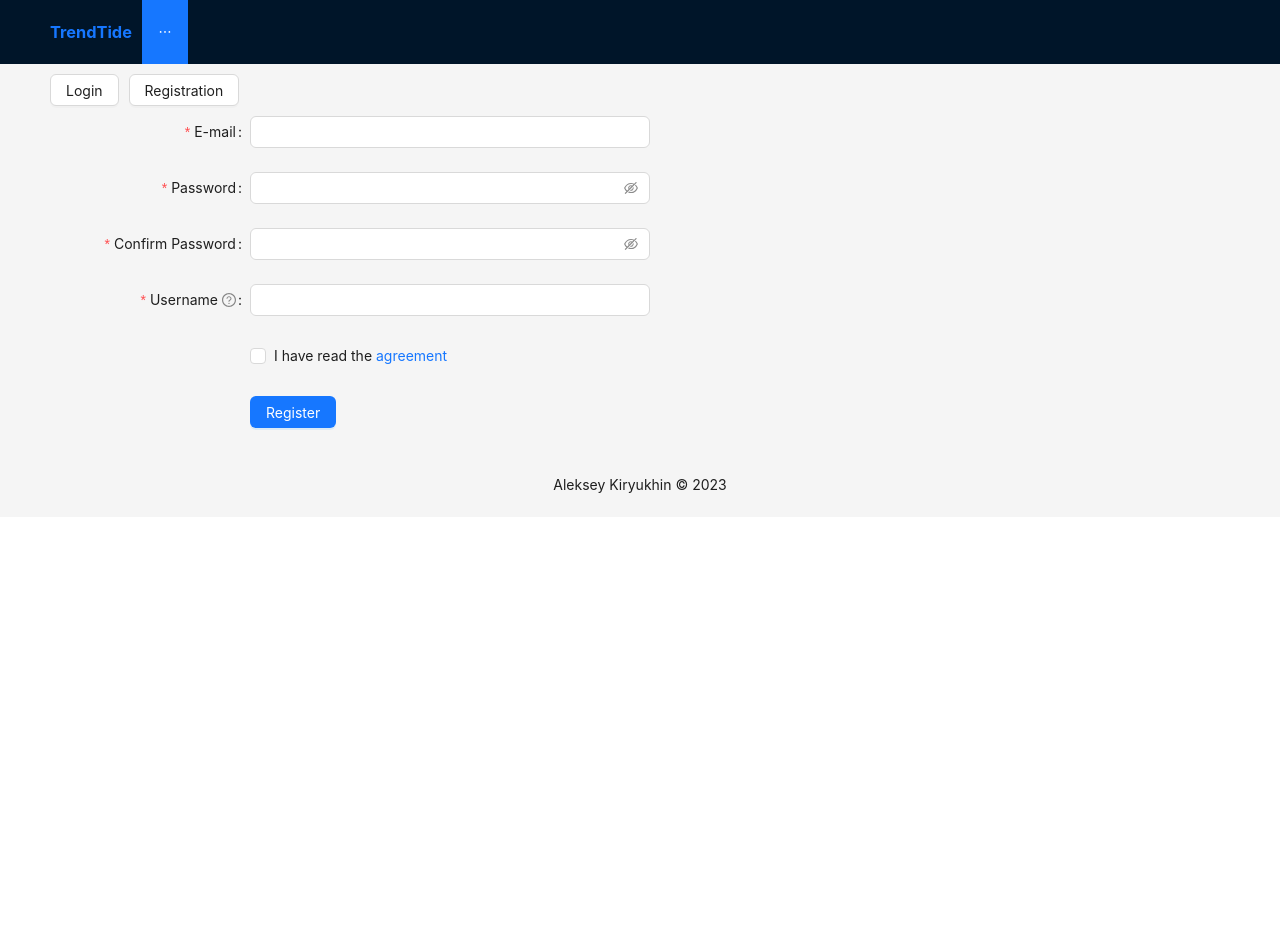
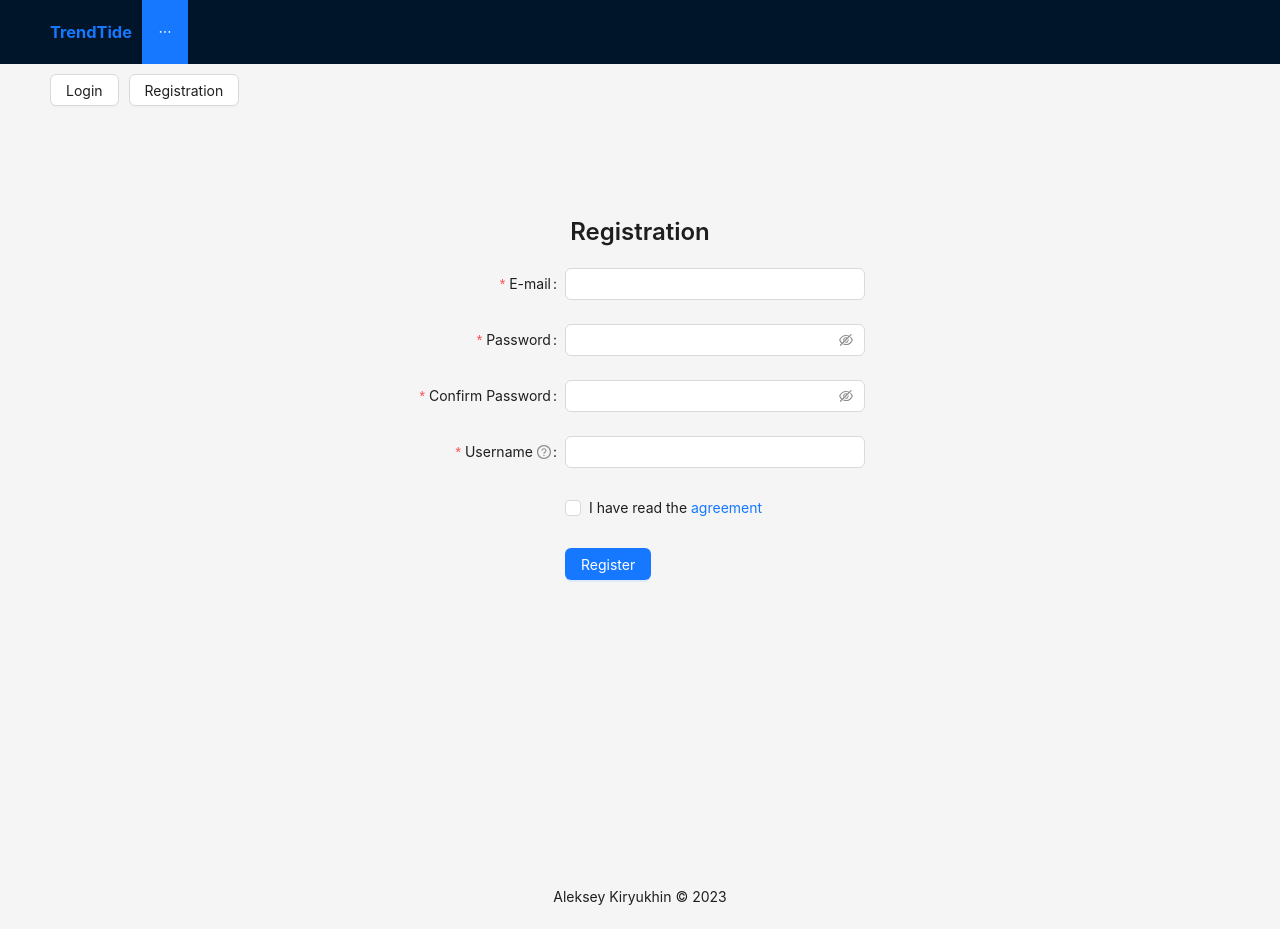
Before and after one commit to alexeykiruhin/baby_project, a React (Create React App) app: page /reg in a window 1280 px wide. Before the commit the page ends 800 px from the top, so only its background shows below. Built offline with nearby package versions, Linux system fonts and the light colour scheme; no server answers.

Commit message:
Стили Регистрации и Логина

```diff
--- a/src/components/App/App.tsx
+++ b/src/components/App/App.tsx
@@ -27,7 +27,7 @@ const App: React.FC = () => {
                 <HeaderContainer/>
                 <UserInfoComponent/>
                 <Content className="site-layout"
-                         style={{padding: '0 50px'}}>
+                         style={{padding: '0 50px', minHeight: '81vh', marginTop: '100px'}}>
                     {/*<div style={{padding: 24, minHeight: 380}}>*/}
                         {/*, background: colorBgContainer*/}
                         <Routes>
--- a/src/components/Login/LoginComponent.tsx
+++ b/src/components/Login/LoginComponent.tsx
@@ -2,8 +2,9 @@ import React from 'react';
 import styles from './Login.module.css';
 import {LockOutlined, UserOutlined} from '@ant-design/icons';
 import {Button, Checkbox, Form, Input} from 'antd';
-import {returnFinishLogin} from "./LoginContainer";
+import {returnFinishLogin} from './LoginContainer';
 import {NavLink} from 'react-router-dom';
+import Title from 'antd/es/typography/Title';
 
 type Props = {
     onFinish: (values: returnFinishLogin) => void
@@ -11,7 +12,12 @@ type Props = {
 const LoginComponent: React.FC<Props> = ({onFinish}) => {
 
     return (
-        <div className={styles.Login}>
+        <div className={styles.Login}
+             style={{display: 'flex', flexDirection: 'column', alignItems: 'center'}}
+        >
+            <Title level={3} style={{margin: '0 0 20px 0'}}>
+                Login
+            </Title>
             <Form
                 name="normal_login"
                 className="login-form"
--- a/src/components/Reg/Reg.tsx
+++ b/src/components/Reg/RegComponent.tsx
@@ -2,6 +2,7 @@ import React from 'react';
 import styles from './Reg.module.css';
 import {returnFinishReg} from '../../types/types';
 import {Button, Checkbox, Form, Input} from "antd";
+import Title from 'antd/es/typography/Title';
 
 
 type Props = {
@@ -32,17 +33,22 @@ const formItemLayout = {
     },
 };
 
-const Reg: React.FC<Props> = ({onFinish}) => {
+const RegComponent: React.FC<Props> = ({onFinish}) => {
     const [form] = Form.useForm();
     return (
-        <div className={styles.Reg}>
+        <div className={styles.Reg}
+            style={{display: 'flex', flexDirection: 'column', alignItems: 'center'}}
+        >
+            <Title level={3} style={{margin: '0 0 20px 0'}}>
+                Registration
+            </Title>
             <Form
                 {...formItemLayout}
                 form={form}
                 name="register"
                 onFinish={onFinish}
                 initialValues={{residence: ['zhejiang', 'hangzhou', 'xihu'], prefix: '86'}}
-                style={{maxWidth: 600}}
+                style={{minWidth: 450}}
                 scrollToFirstError
             >
                 <Form.Item
@@ -133,4 +139,4 @@ const Reg: React.FC<Props> = ({onFinish}) => {
     )
 }
 
-export default Reg;
+export default RegComponent;
--- a/src/components/Reg/RegContainer.tsx
+++ b/src/components/Reg/RegContainer.tsx
@@ -1,5 +1,5 @@
 import React from 'react';
-import Reg from './Reg';
+import Reg from './RegComponent';
 import {returnFinishReg} from '../../types/types';
 import {useAppDispatch, useAppSelector} from '../../hooks/hooks';
 import {register} from '../../redux/slices/auth';
```
